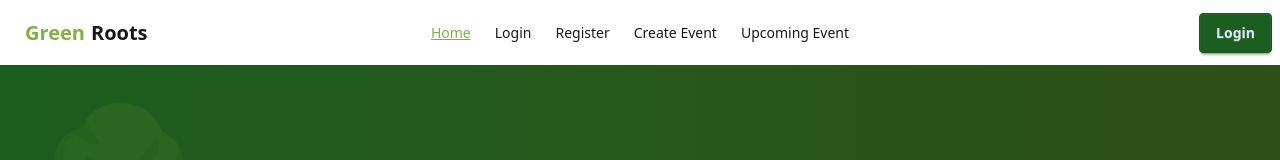
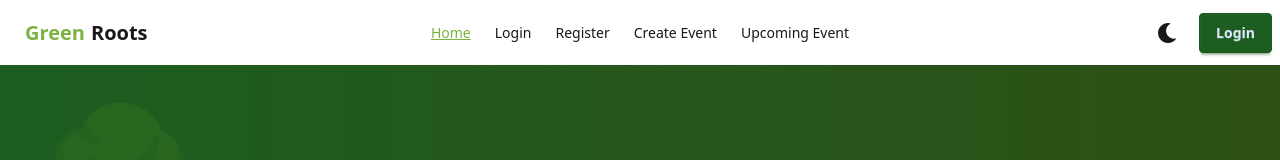
Before and after one commit to roll-raihan/a10-social-development-client, a React (Vite) app: page / in a window 1280 px wide. Shown: the top 160 px of the page. Built offline with nearby package versions, Linux system fonts and the light colour scheme.

Commit message:
added toggle theme for my project

```diff
--- a/src/component/Navbar/Navbar.jsx
+++ b/src/component/Navbar/Navbar.jsx
@@ -1,6 +1,7 @@
 import React from 'react';
 import { NavLink } from 'react-router';
 import '../Navbar/navbar.css'
+import ToggleTheme from '../toggleTheme/ToggleTheme';
 
 const Navbar = () => {
 
@@ -32,7 +33,8 @@ const Navbar = () => {
                     {links}
                 </ul>
             </div>
-            <div className="navbar-end">
+            <div className="navbar-end flex gap-3">
+                <ToggleTheme></ToggleTheme>
                 <a className="btn btn-primary">Login</a>
             </div>
         </div>
--- /dev/null
+++ b/src/component/toggleTheme/ToggleTheme.jsx
@@ -0,0 +1,28 @@
+import React, { useEffect, useState } from 'react';
+import { FaMoon, FaSun } from 'react-icons/fa';
+
+const ToggleTheme = () => {
+
+    const [theme, setTheme] = useState(localStorage.getItem("theme") || "light");
+
+    useEffect(() => {
+        document.documentElement.setAttribute("data-theme", theme);
+        localStorage.setItem("theme", theme);
+    }, [theme])
+
+    const handleToggle = () => {
+        setTheme(theme === "light" ? "dark" : "light");
+    };
+
+    return (
+        <button
+            onClick={handleToggle}
+            className="btn btn-ghost btn-circle text-xl"
+            title="Toggle theme"
+        >
+            {theme === "light" ? <FaMoon /> : <FaSun />}
+        </button>
+    );
+};
+
+export default ToggleTheme;
--- /dev/null
+++ b/tailwind.config.js
@@ -0,0 +1,9 @@
+
+module.exports = {
+  content: ["./index.html", "./src/**/*.{js,ts,jsx,tsx}"],
+  theme: { extend: {} },
+  plugins: [require("daisyui")],
+  daisyui: {
+    themes: ["light", "dark"],
+  },
+};
```
